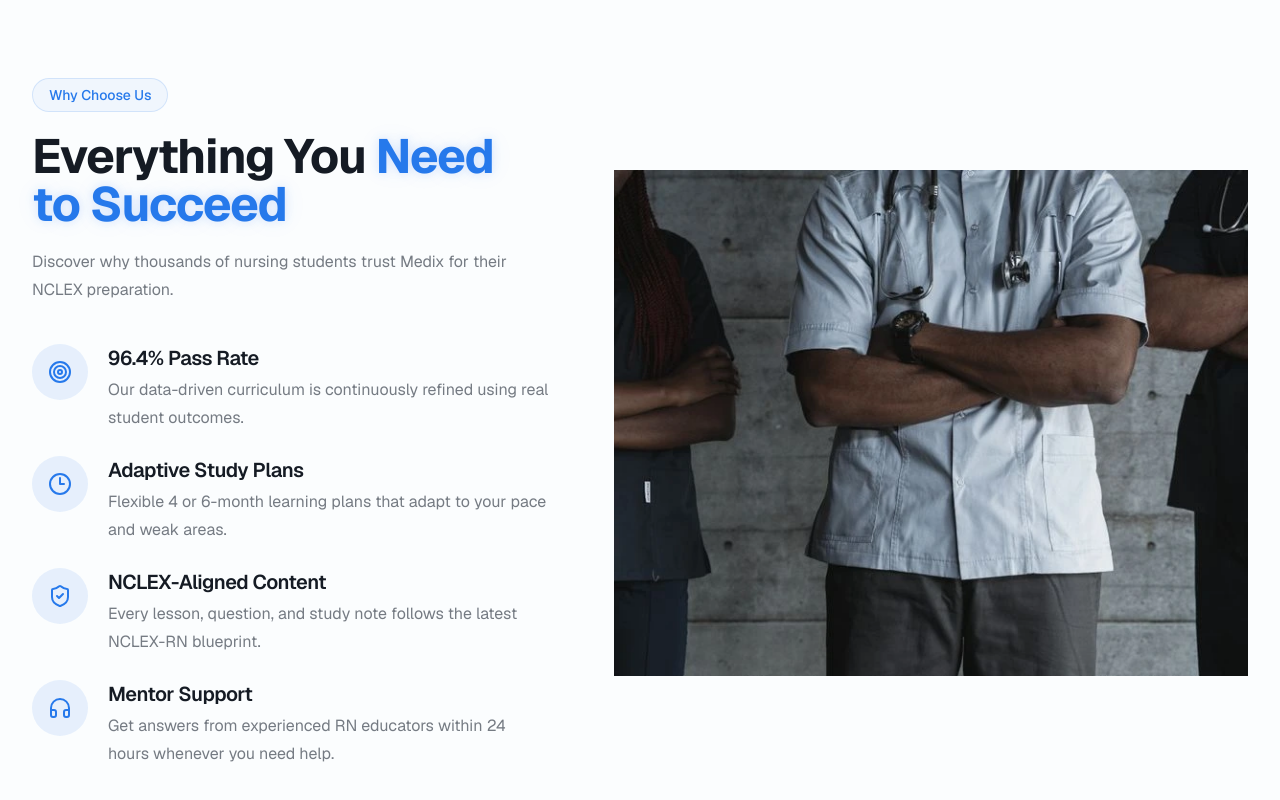
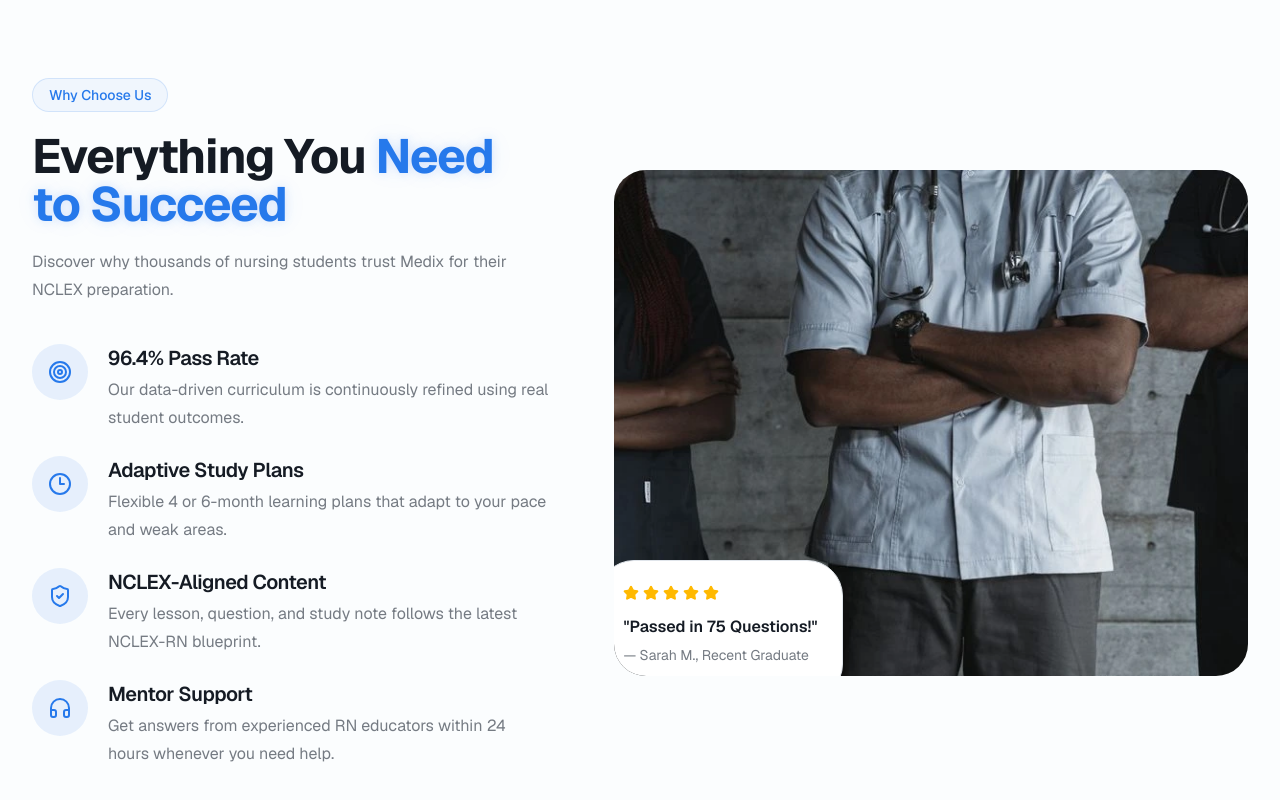
Before and after one commit to Apurbo810/client-medical-education, a Next.js app in the folder client/: page / in a window 1280 px wide. Shown: the part 2899-3699 px from the top of the page. Built offline with nearby package versions, Linux system fonts and the light colour scheme.

Commit message:
home done

```diff
--- a/client/app/globals.css
+++ b/client/app/globals.css
@@ -3,6 +3,10 @@
 @import "shadcn/tailwind.css";
 
 @custom-variant dark (&:is(.dark *));
+
+/* =========================================================
+   THEME
+========================================================= */
 
 @theme inline {
   --color-background: var(--background);
@@ -149,6 +153,9 @@
   --sidebar-ring: var(--ring);
 }
 
+/* =========================================================
+   BASE
+========================================================= */
 
 @layer base {
   * {
@@ -157,11 +164,15 @@
 
   html {
     @apply scroll-smooth;
+    overflow-x: hidden;
   }
 
   body {
     @apply bg-background font-sans text-foreground antialiased;
     text-rendering: optimizeLegibility;
+    min-width: 100%;
+    overflow-x: hidden;
+    overscroll-behavior-x: none;
   }
 
   h1,
@@ -178,6 +189,10 @@
   }
 }
 
+/* =========================================================
+   LAYOUT
+========================================================= */
+
 @utility container {
   @apply mx-auto w-full max-w-7xl px-4 sm:px-6 lg:px-8;
 }
@@ -190,6 +205,10 @@
   @apply py-16 lg:py-20;
 }
 
+/* =========================================================
+   EFFECTS
+========================================================= */
+
 @utility card-hover {
   @apply transition-all duration-300 hover:-translate-y-1 hover:shadow-xl;
 }
@@ -197,6 +216,10 @@
 @utility glass {
   @apply bg-white/70 backdrop-blur-xl border border-white/60;
 }
+
+/* =========================================================
+   TYPOGRAPHY
+========================================================= */
 
 @utility heading-xl {
   @apply text-4xl font-extrabold tracking-tight md:text-5xl lg:text-6xl;
@@ -217,6 +240,18 @@
 @utility paragraph {
   @apply text-base leading-7 text-muted-foreground;
 }
+
+@utility heading-highlight {
+  @apply text-primary;
+
+  text-shadow:
+    0 0 10px rgb(59 130 246 / 0.18),
+    0 0 24px rgb(59 130 246 / 0.08);
+}
+
+/* =========================================================
+   HERO
+========================================================= */
 
 @utility hero-image-mask {
   -webkit-mask-image:
@@ -255,9 +290,11 @@
 
   mask-composite: intersect;
 }
+
 @utility hero-glow {
   @apply absolute rounded-full bg-primary/8 blur-[140px];
 }
+
 @utility hero-card-shadow {
   box-shadow:
     0 40px 80px rgba(15, 23, 42, 0.08),
@@ -286,17 +323,10 @@
 ::selection {
   @apply bg-primary/20 text-foreground;
 }
+
 /* =========================================================
-   TYPOGRAPHY
+   SURFACES
 ========================================================= */
-
-@utility heading-highlight {
-  @apply text-primary;
-
-  text-shadow:
-    0 0 10px rgb(59 130 246 / 0.18),
-    0 0 24px rgb(59 130 246 / 0.08);
-}
 
 @utility section-surface {
   @apply rounded-3xl border border-border bg-card shadow-sm;
@@ -314,12 +344,9 @@
   @apply flex items-center gap-4 px-6 py-8 transition-all duration-300;
 }
 
-
 /* =========================================================
    COURSES
 ========================================================= */
-
-
 
 @utility course-image {
   @apply mt-auto relative aspect-[4/3] overflow-hidden bg-muted;
@@ -385,8 +412,6 @@
   @apply mt-14 grid gap-8 md:grid-cols-2 xl:grid-cols-3;
 }
 
-
-
 /* =========================================================
    WHY CHOOSE US
 ========================================================= */
@@ -443,7 +468,6 @@
   @apply absolute rounded-full bg-primary/10 blur-[120px];
 }
 
-
 /* =========================================================
    LEARNING PROCESS
 ========================================================= */
@@ -479,12 +503,6 @@
 @utility process-line {
   @apply absolute left-1/2 top-8 hidden h-px w-full -translate-x-1/2 bg-border xl:block;
 }
-
-
-
-/* =========================================================
-   TESTIMONIALS
-========================================================= */
 
 /* =========================================================
    TESTIMONIALS
@@ -526,7 +544,6 @@
   @apply text-xs md:text-sm text-muted-foreground;
 }
 
-
 /* =========================================================
    FAQ
 ========================================================= */
@@ -535,7 +552,6 @@
   @apply mx-auto mt-12 max-w-5xl;
 }
 
-
 @utility faq-list {
   @apply grid items-start gap-5 lg:grid-cols-2;
 }
@@ -543,7 +559,6 @@
 @utility faq-item {
   @apply self-start rounded-2xl border border-border bg-card shadow-sm transition-all duration-300;
 }
-
 
 @utility faq-item-open {
   @apply border-primary/30 shadow-lg;
@@ -569,6 +584,7 @@
   @apply grid overflow-hidden transition-all duration-300 ease-in-out;
   grid-template-rows: 0fr;
 }
+
 @utility faq-content-open {
   grid-template-rows: 1fr;
 }
@@ -663,10 +679,7 @@
 
 @utility cta-pattern {
   @apply absolute inset-0 opacity-10;
-  background-image: radial-gradient(
-    currentColor 1px,
-    transparent 1px
-  );
+  background-image: radial-gradient(currentColor 1px, transparent 1px);
   background-size: 22px 22px;
 }
 
@@ -722,10 +735,6 @@
   @apply mt-8 flex items-center gap-3;
 }
 
-@utility feature-icon {
-  @apply mb-6 flex h-14 w-14 items-center justify-center rounded-2xl bg-primary text-primary-foreground transition-all duration-300 ease-out;
-}
-
 @utility footer-column {
   @apply space-y-5;
 }
@@ -774,7 +783,6 @@
   @apply transition-colors duration-300 hover:text-primary;
 }
 
-
 /* =========================================================
    GSAP
 ========================================================= */
--- a/client/components/sections/pricing/pricing-card.tsx
+++ b/client/components/sections/pricing/pricing-card.tsx
@@ -14,6 +14,7 @@
 }: PricingCardProps) {
   return (
     <article
+      data-animate
       className={cn(
         "pricing-card",
         plan.popular && "pricing-card-popular",
--- a/client/components/sections/pricing/pricing.tsx
+++ b/client/components/sections/pricing/pricing.tsx
@@ -1,3 +1,7 @@
+"use client";
+
+import { useStagger } from "@/hooks/gsap";
+
 import { pricingPlans } from "@/data/pricing";
 
 import { Container } from "@/components/layout/container";
@@ -7,6 +11,11 @@
 import { PricingCard } from "./pricing-card";
 
 export function Pricing() {
+  const gridRef = useStagger({
+    y: 30,
+    stagger: 0.12,
+  });
+
   return (
     <Section>
       <Container>
@@ -18,7 +27,10 @@
           animated
         />
 
-        <div className="pricing-grid">
+        <div
+          ref={gridRef}
+          className="pricing-grid"
+        >
           {pricingPlans.map((plan) => (
             <PricingCard
               key={plan.id}
--- a/client/components/sections/why-choose-us/why-choose-us-image.tsx
+++ b/client/components/sections/why-choose-us/why-choose-us-image.tsx
@@ -11,7 +11,7 @@
   });
 
   return (
-    <div ref={imageRef}>
+    <div ref={imageRef} className="why-image">
       <div className="why-image-frame">
         <Image
           src="/images/why-choose-us/team.webp"
```
